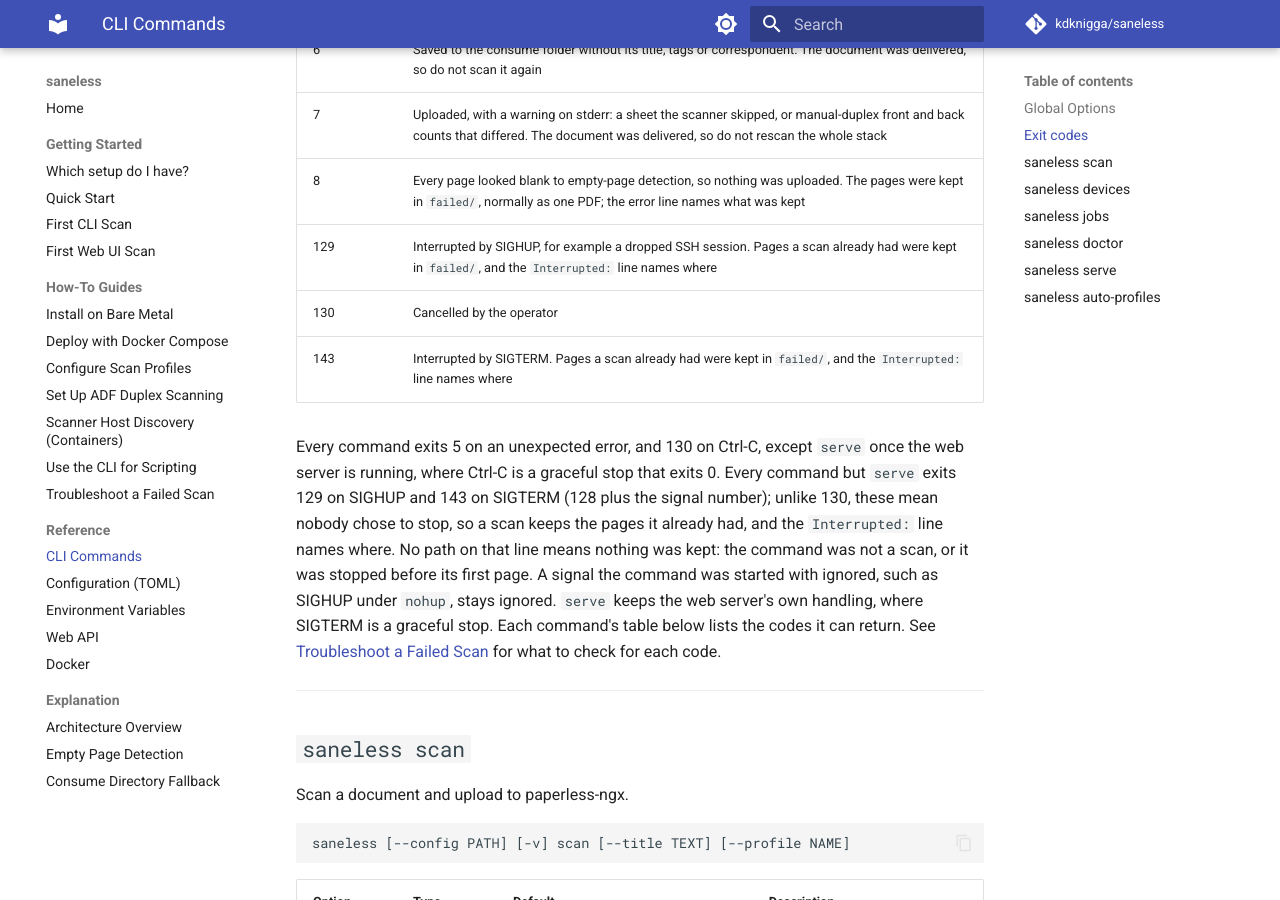
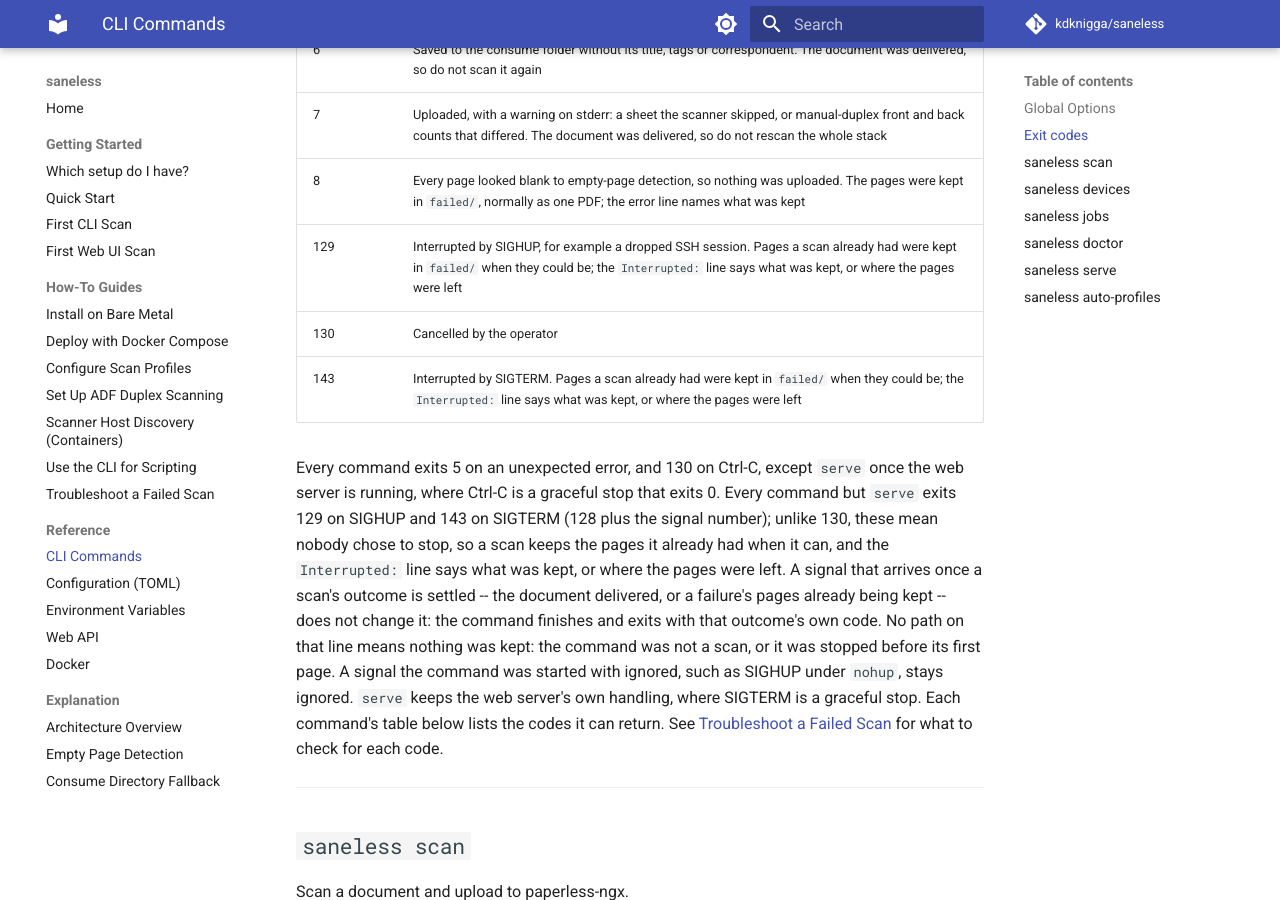
Before and after one commit to kdknigga/saneless, an MkDocs documentation site: the page built from docs/reference/cli-commands.md, in a window 1280 px wide and 900 px high, scrolled down 1315 px. Built offline with MkDocs 1.6.1 and Material for MkDocs 9.7.7, drawn with Linux system fonts in a browser that asks for light colours; comment, search, counter and statistics services are not loaded; some of the changed text lies outside the part shown.

Commit message:
docs(41): IN-02 qualify the 129/143 reference by the settled rule
The exit-code reference still said every command but serve exits 129
or 143 on a signal, and that the pages "were kept in failed/", even
when a settled outcome keeps its own code or preservation itself
failed and the pages were left in the spool.

The reference prose now states the settled-outcome rule, and every
129/143 row in the reference and the scripting guide says the pages
were kept in failed/ when they could be, and that the Interrupted:
line says what was kept or where the pages were left. The ExitCode
docstring matches. A doc test pins the rule on all three pages and
refuses an unconditional "kept in failed/" row.

Co-Authored-By: Claude Opus 5.5 (1M context) <noreply@anthropic.com>
Claude-Session: https://claude.ai/code/session_013CxQxLcnRUSK9XY3SKundu

```diff
--- a/docs/reference/cli-commands.md
+++ b/docs/reference/cli-commands.md
@@ -28,11 +28,11 @@ Every command uses the same exit codes. Each failure prints one line to stderr,
 | 6 | Saved to the consume folder without its title, tags or correspondent. The document was delivered, so do not scan it again |
 | 7 | Uploaded, with a warning on stderr: a sheet the scanner skipped, or manual-duplex front and back counts that differed. The document was delivered, so do not rescan the whole stack |
 | 8 | Every page looked blank to empty-page detection, so nothing was uploaded. The pages were kept in `failed/`, normally as one PDF; the error line names what was kept |
-| 129 | Interrupted by SIGHUP, for example a dropped SSH session. Pages a scan already had were kept in `failed/`, and the `Interrupted:` line names where |
+| 129 | Interrupted by SIGHUP, for example a dropped SSH session. Pages a scan already had were kept in `failed/` when they could be; the `Interrupted:` line says what was kept, or where the pages were left |
 | 130 | Cancelled by the operator |
-| 143 | Interrupted by SIGTERM. Pages a scan already had were kept in `failed/`, and the `Interrupted:` line names where |
+| 143 | Interrupted by SIGTERM. Pages a scan already had were kept in `failed/` when they could be; the `Interrupted:` line says what was kept, or where the pages were left |
 
-Every command exits 5 on an unexpected error, and 130 on Ctrl-C, except `serve` once the web server is running, where Ctrl-C is a graceful stop that exits 0. Every command but `serve` exits 129 on SIGHUP and 143 on SIGTERM (128 plus the signal number); unlike 130, these mean nobody chose to stop, so a scan keeps the pages it already had, and the `Interrupted:` line names where. No path on that line means nothing was kept: the command was not a scan, or it was stopped before its first page. A signal the command was started with ignored, such as SIGHUP under `nohup`, stays ignored. `serve` keeps the web server's own handling, where SIGTERM is a graceful stop. Each command's table below lists the codes it can return. See [Troubleshoot a Failed Scan](../how-to/troubleshoot-a-failed-scan.md) for what to check for each code.
+Every command exits 5 on an unexpected error, and 130 on Ctrl-C, except `serve` once the web server is running, where Ctrl-C is a graceful stop that exits 0. Every command but `serve` exits 129 on SIGHUP and 143 on SIGTERM (128 plus the signal number); unlike 130, these mean nobody chose to stop, so a scan keeps the pages it already had when it can, and the `Interrupted:` line says what was kept, or where the pages were left. A signal that arrives once a scan's outcome is settled -- the document delivered, or a failure's pages already being kept -- does not change it: the command finishes and exits with that outcome's own code. No path on that line means nothing was kept: the command was not a scan, or it was stopped before its first page. A signal the command was started with ignored, such as SIGHUP under `nohup`, stays ignored. `serve` keeps the web server's own handling, where SIGTERM is a graceful stop. Each command's table below lists the codes it can return. See [Troubleshoot a Failed Scan](../how-to/troubleshoot-a-failed-scan.md) for what to check for each code.
 
 ---
 
@@ -62,9 +62,9 @@ saneless [--config PATH] [-v] scan [--title TEXT] [--profile NAME]
 | 6 | Saved to the consume folder, not uploaded: the document is there but its title, tags and correspondent were not applied; stdout reads `Saved to folder: <title>` |
 | 7 | Uploaded with a warning (a sheet the scanner skipped, or manual-duplex front and back counts that differed, uploaded as two documents); stdout reads `Uploaded with a warning: <title>` and the warning is on stderr |
 | 8 | Every page looked blank to empty-page detection; nothing was uploaded, and the pages were kept in `failed/`, normally as one PDF (the error line names what was kept) |
-| 129 | Interrupted by SIGHUP (for example a dropped SSH session); pages already scanned, if any, were kept in `failed/`, and the `Interrupted:` line names where |
+| 129 | Interrupted by SIGHUP (for example a dropped SSH session); pages already scanned, if any, were kept in `failed/` when they could be, and the `Interrupted:` line says what was kept, or where the pages were left |
 | 130 | Cancelled (no, Ctrl-D or Ctrl-C at the flip prompt, or Ctrl-C during the scan) |
-| 143 | Interrupted by SIGTERM; pages already scanned, if any, were kept in `failed/`, and the `Interrupted:` line names where |
+| 143 | Interrupted by SIGTERM; pages already scanned, if any, were kept in `failed/` when they could be, and the `Interrupted:` line says what was kept, or where the pages were left |
 
 With neither `--title` nor a profile `title`, the document title is the scan's start time rendered in the server's local timezone with the zone named, for example `Scan 2026-03-22 09:30 CDT`. Set `TZ` on the server (or in `docker-compose.yml`) if that zone is wrong; a container reports UTC unless you do.
 
```
Also changed, not shown: docs/how-to/cli-scripting.md (+4 -3 lines), 2 other files.
